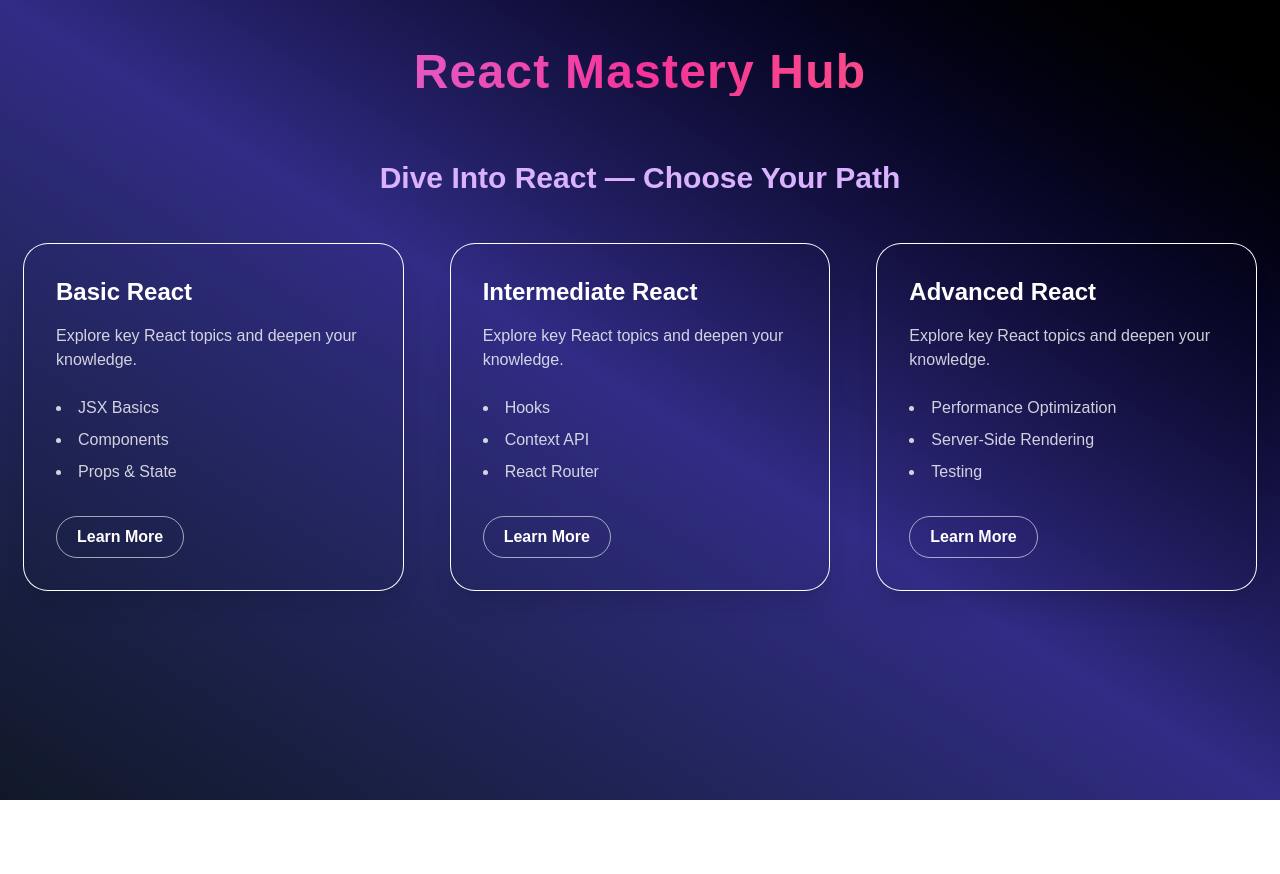
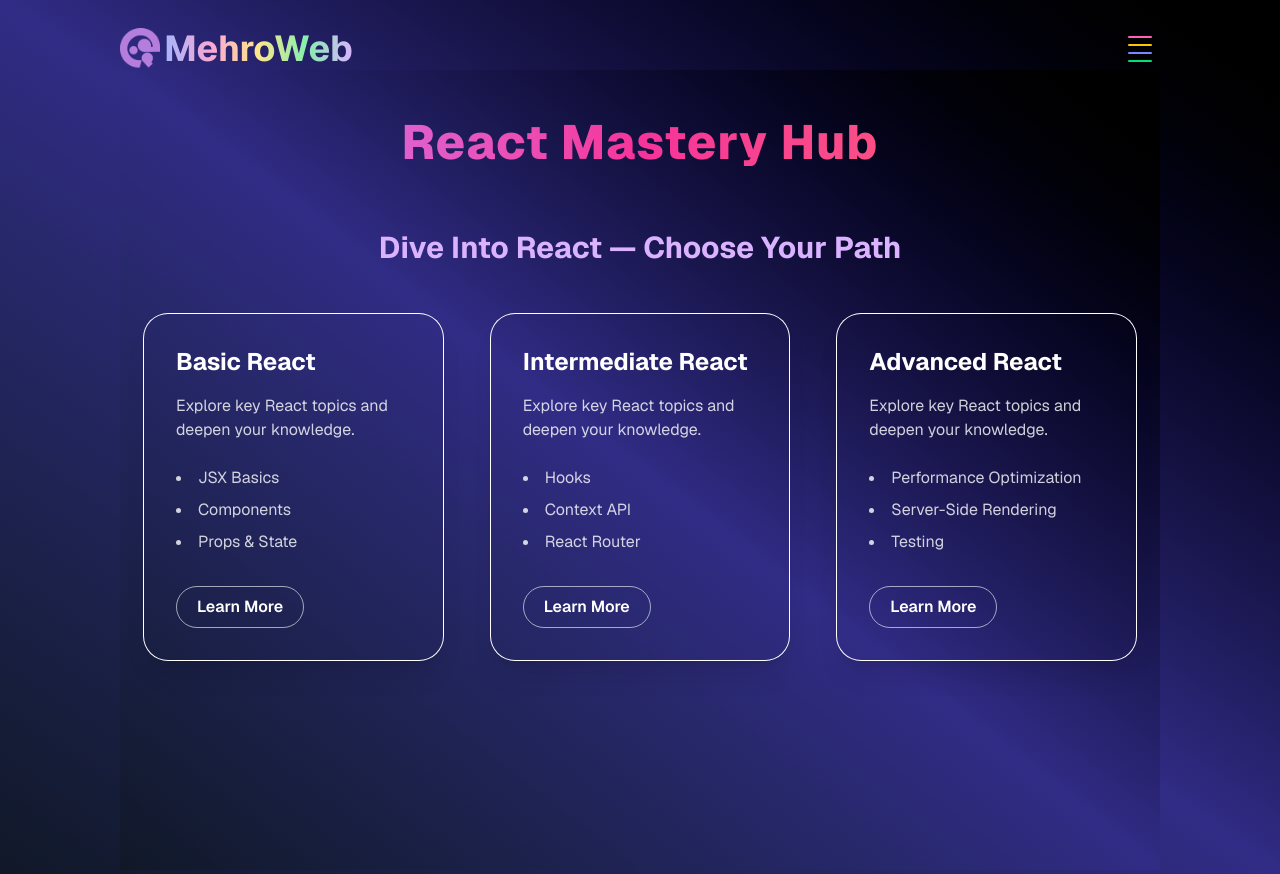
Before and after one commit to timaMehro/timaMehro, a Next.js app: page /react in a window 1280 px wide. Before the commit the page ends 800 px from the top, so only its background shows below. Built offline with nearby package versions, Linux system fonts and the light colour scheme.

Commit message:
Add `<nav />` component to react page

```diff
--- a/src/app/react/page.tsx
+++ b/src/app/react/page.tsx
@@ -1,7 +1,15 @@
 "use client"
+import Nav from "../Nav"
 import ReactPage from "./rect"
 
 export default function ReactArticle() {
-  // console.log("articleId", articleId)
-  return <ReactPage />
+  return (
+    <main
+      className="min-h-screen  bg-gradient-to-tr from-gray-900 via-indigo-900 to-black  md:w-full
+       text-white font-[family-name:var(--font-geist-sans)] md:px-30  p-3 py-1"
+    >
+      <Nav />
+      <ReactPage />
+    </main>
+  )
 }
```
